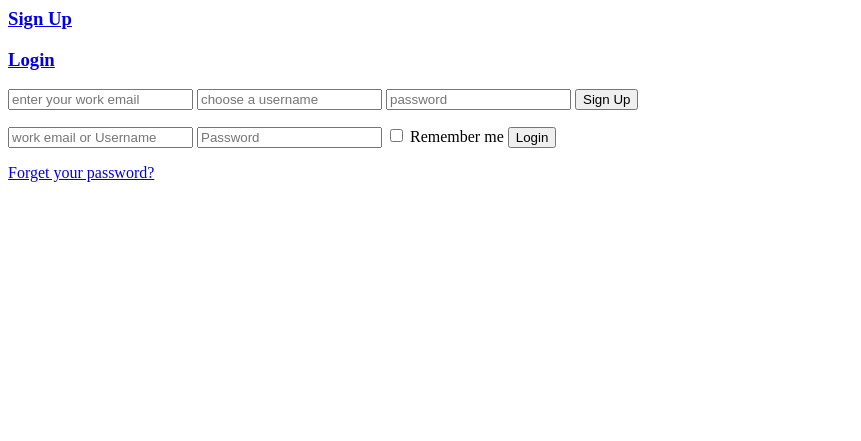
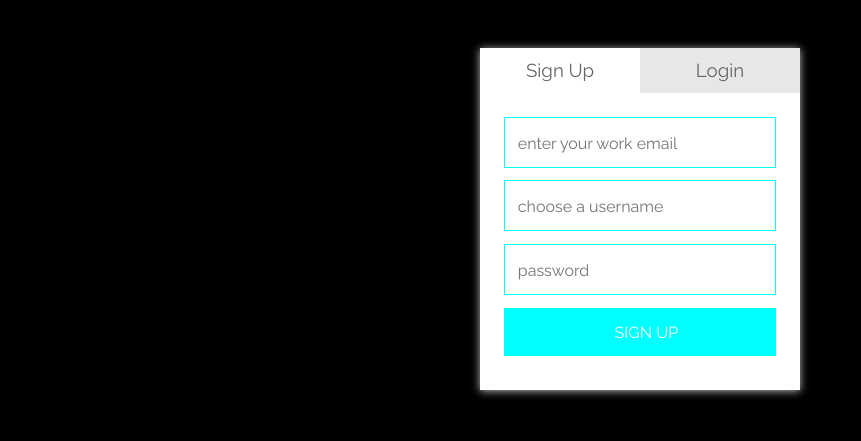
Before and after one commit to elcozy/quomodu, a plain HTML site: page index.html in a window 1280 px wide. Shown: the whole page, without its empty margins (0-861 px from the left). Drawn offline with nearby package versions, Linux system fonts and the light colour scheme.

Commit message:
Add files via upload

```diff
--- a/index.html
+++ b/index.html
@@ -1,3 +1,13 @@
+<!DOCTYPE html>
+<html lang="en" >
+<head>
+  <meta charset="UTF-8">
+  <title>CodePen - quomondo</title>
+  <link rel="stylesheet" href="./style.css">
+
+</head>
+<body>
+<!-- partial:index.partial.html -->
 <div class="form-wrap">
 		<div class="tabs">
 			<h3 class="signup-tab"><a class="active" href="#signup-tab-content">Sign Up</a></h3>
@@ -32,3 +42,8 @@
 			</div><!--.login-tab-content-->
 		</div><!--.tabs-content-->
 	</div><!--.form-wrap-->
+<!-- partial -->
+  <script src='https://cdnjs.cloudflare.com/ajax/libs/jquery/3.5.1/jquery.min.js'></script><script  src="./script.js"></script>
+
+</body>
+</html>
--- a/style.css
+++ b/style.css
@@ -1,4 +1,4 @@
-  @import url(https://fonts.googleapis.com/css?family=Raleway:400,100,200,300);
+@import url(https://fonts.googleapis.com/css?family=Raleway:400,100,200,300);
 * {
   margin: 0;
   padding: 0; }
```
